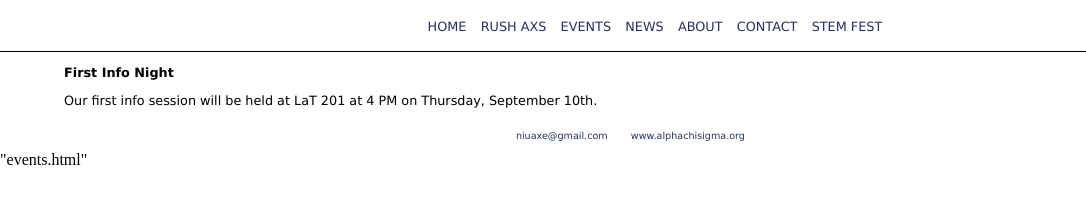
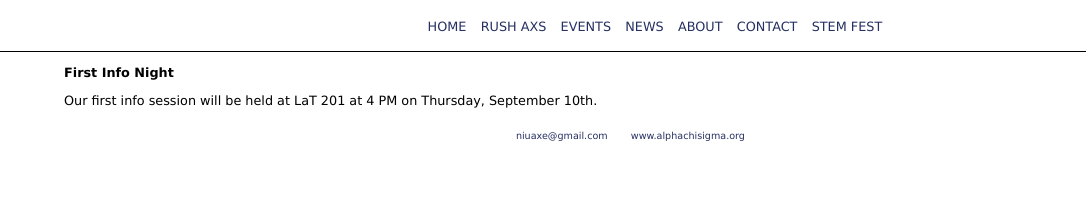
Before and after one commit to AXSAXS/AXSAXS.github.io, a plain HTML site: page events.html in a window 1280 px wide. Shown: the part 124-328 px from the top of the page, without its empty margins (0-1086 px from the left). Drawn offline with Linux system fonts and the light colour scheme.

Commit message:
Update events.html

```diff
--- a/events.html
+++ b/events.html
@@ -27,6 +27,3 @@
 		</footer>
 	</body>
 </html>
-
-
-"events.html"
```
